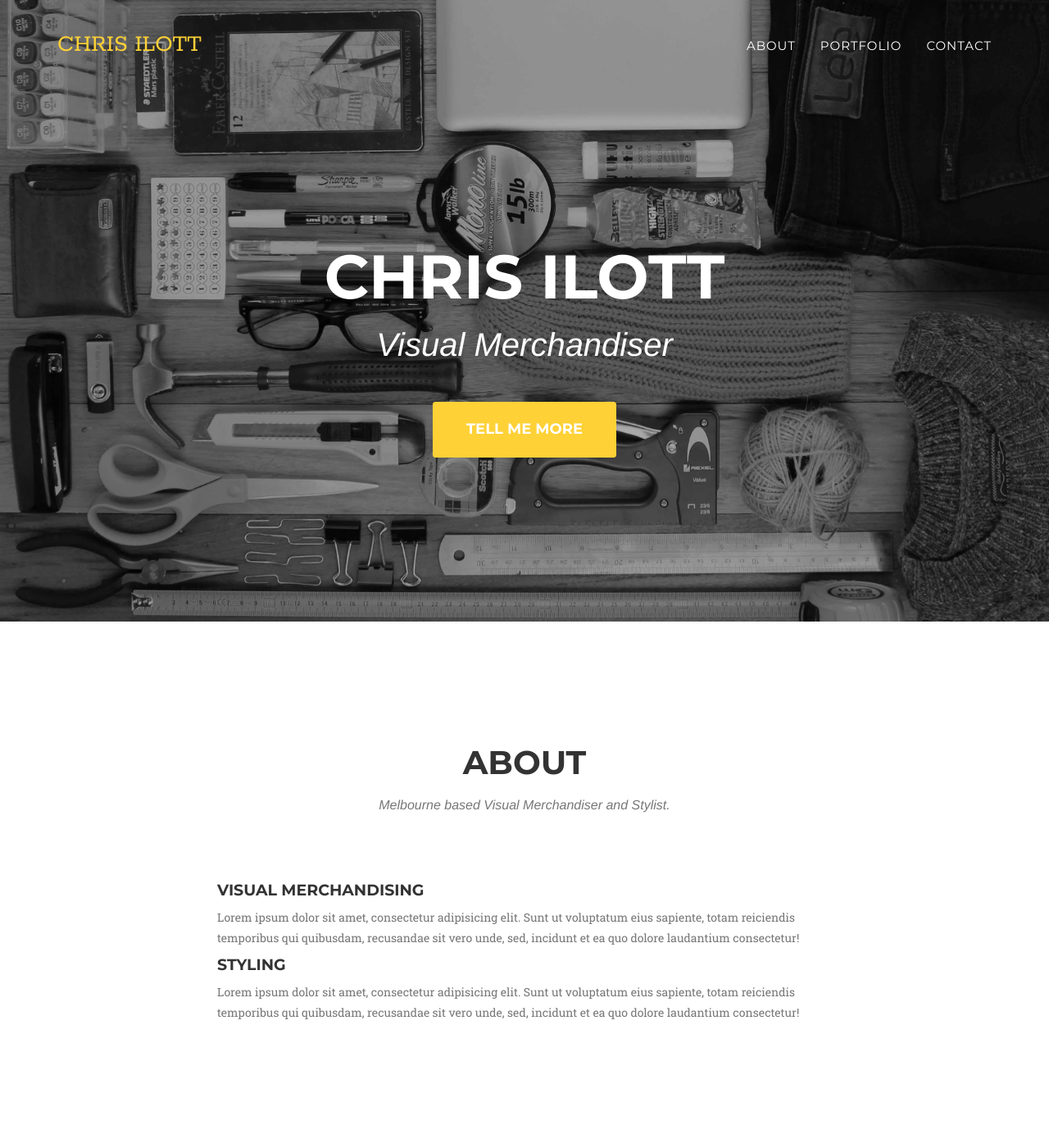
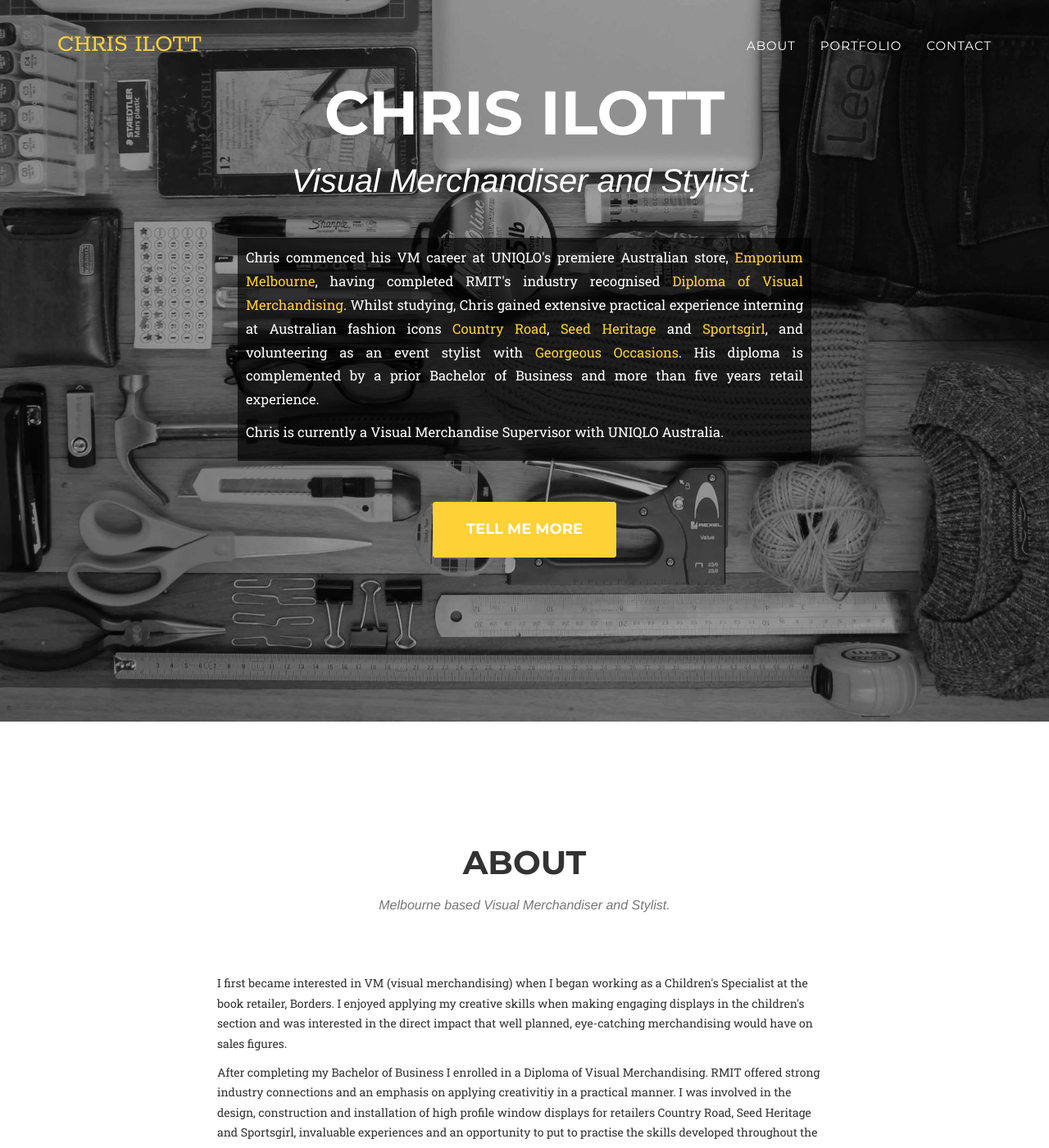
Before and after one commit to chrisilott/chrisilott.github.io, a Jekyll site: the page built from index.html, in a window 1280 px wide and 1400 px high. Shown: the whole window at 82% size. Built offline with Jekyll 4.4.1, drawn with Linux system fonts in a browser that asks for light colours; some web fonts are replaced; some of the changed text lies outside the part shown.

Commit message:
Updated About with new content.

```diff
--- a/_includes/about.html
+++ b/_includes/about.html
@@ -12,21 +12,16 @@
                 </div>
                 <div class="col-md-8">
                     <div class="timeline-panel">
-                        <div class="timeline-heading">
-                            <h4>Visual Merchandising</h4>
-                            <h4 class="subheading"></h4>
-                        </div>
                         <div class="timeline-body">
-                            <p class="text-muted">Lorem ipsum dolor sit amet, consectetur adipisicing elit. Sunt ut voluptatum eius sapiente, totam reiciendis temporibus qui quibusdam, recusandae sit vero unde, sed, incidunt et ea quo dolore laudantium consectetur!</p>
-                        </div>
-                    </div>
-                    <div class="timeline-panel">
-                        <div class="timeline-heading">
-                            <h4>Styling</h4>
-                            <h4 class="subheading"></h4>
-                        </div>
-                        <div class="timeline-body">
-                            <p class="text-muted">Lorem ipsum dolor sit amet, consectetur adipisicing elit. Sunt ut voluptatum eius sapiente, totam reiciendis temporibus qui quibusdam, recusandae sit vero unde, sed, incidunt et ea quo dolore laudantium consectetur!</p>
+                            <p>I first became interested in VM (visual merchandising) when I began working as a Children's Specialist at the book retailer, Borders. I enjoyed applying my creative skills when making engaging displays in the children's section and was interested in the direct impact that well planned, eye-catching merchandising would have on sales figures.</p>
+
+                            <p>After completing my Bachelor of Business I enrolled in a Diploma of Visual Merchandising.  RMIT offered strong industry connections and an emphasis on applying creativitiy in a practical manner.  I was involved in the design, construction and installation of high profile window displays for retailers Country Road, Seed Heritage and Sportsgirl, invaluable experiences and an opportunity to put to practise the skills developed throughout the course.</p>
+
+                            <p>After completing my diploma in 2013, I joined UNIQLO Australia where I formed part of the VM team who merchandised the flagship Emporium Melbourne store.  I went on to open the second Melbourne store, Chadstone, and was promoted to Visual Merchandise Supervisor for that store shortly after.  I hold this role today.</p>
+
+                            <p>I love the different facets of working in VM.  The blend of business and creativity involved in my role, such as creating impactful window displays, styling fashion, and creating beautiful in-store experiences, is a rewarding fusion of my business and creative backgrounds.  My passion extends beyond work and I often wander down the busy streets of Melbourne seeking out incredible window displays, art installations and interesting ways of representing a brand.  I love film and it's a dream of mine to one day be involved in set design for a motion picture.</p>
+
+                            <p>From time to time I enjoy the creative challenge of a freelance or volunteer opportunity so please don't hesitate to <a href="#contact">contact me</a> if you're interested in discussing styling for retail or events.</p>
                         </div>
                     </div>
                 </div>
--- a/_includes/css/agency.css
+++ b/_includes/css/agency.css
@@ -299,7 +299,7 @@ header .intro-text .intro-heading {
 
 @media(min-width:768px) {
     header .intro-text {
-        padding-top: 300px;
+        padding-top: 100px;
         padding-bottom: 200px;
     }
 
--- a/_includes/header.html
+++ b/_includes/header.html
@@ -39,7 +39,12 @@
         <div class="container">
             <div class="intro-text">
                 <div class="intro-heading">Chris Ilott</div>
-                <div class="intro-lead-in">Visual Merchandiser</div>
+                <div class="intro-lead-in">Visual Merchandiser and Stylist.</div>
+                <div style="background-color:rgba(0, 0, 0, 0.67); padding: 10px; max-width: 700px; margin: auto; margin-bottom: 50px; text-align: justify;">
+                    <p style="font-size: 1.1em;">Chris commenced his VM career at UNIQLO's premiere Australian store, <a href="http://www.uniqlo.com/au/shop/emporium_melbourne.html">Emporium Melbourne</a>, having completed RMIT's industry recognised <a href="https://www.rmit.edu.au/study-with-us/levels-of-study/vocational-study/diplomas/c5325/">Diploma of Visual Merchandising</a>.  Whilst studying, Chris gained extensive practical experience interning at Australian fashion icons <a href="http://www.countryroad.com.au">Country Road</a>, <a href="http://www.seedheritage.com">Seed Heritage</a> and <a href="http://www.sportsgirl.com.au">Sportsgirl</a>, and volunteering as an event stylist with <a href="http://georgeous.com.au">Georgeous Occasions</a>.  His diploma is complemented by a prior Bachelor of Business and more than five years retail experience.</p>
+
+                    <p style="font-size: 1.1em;">Chris is currently a Visual Merchandise Supervisor with UNIQLO Australia.</p>
+                </div>
                 <a href="#about" class="page-scroll btn btn-xl">Tell Me More</a>
             </div>
         </div>
```
